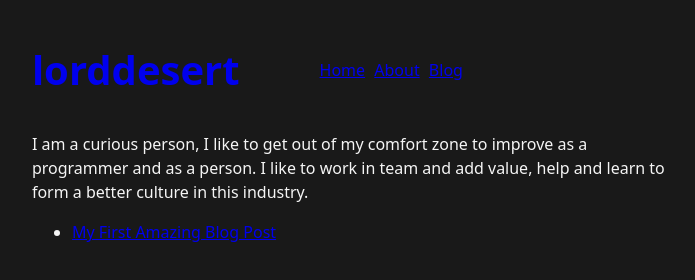
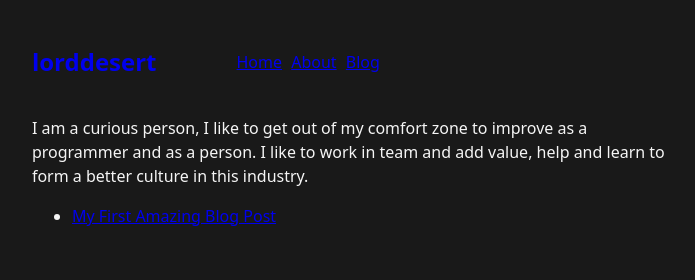
Before and after one commit to lorddesert/my-portfolio, an Astro site: page / in a window 1280 px wide. Shown: the whole page, without its empty margins (258-953 px from the left). Built offline with nearby package versions, Linux system fonts and the light colour scheme; Astro itself is replaced by a stand-in of ours.

Commit message:
change h1 to h2 for UI herarchy

```diff
--- a/src/layouts/base-layout.astro
+++ b/src/layouts/base-layout.astro
@@ -12,7 +12,7 @@ import '../styles/global.css'
   <body>
     <header>
       <a href="/" style="text-decoration: none;">
-        <h1>lorddesert</h1>
+        <h2>lorddesert</h2>
       </a>
       <nav>
         <a href="/">Home</a>
```
